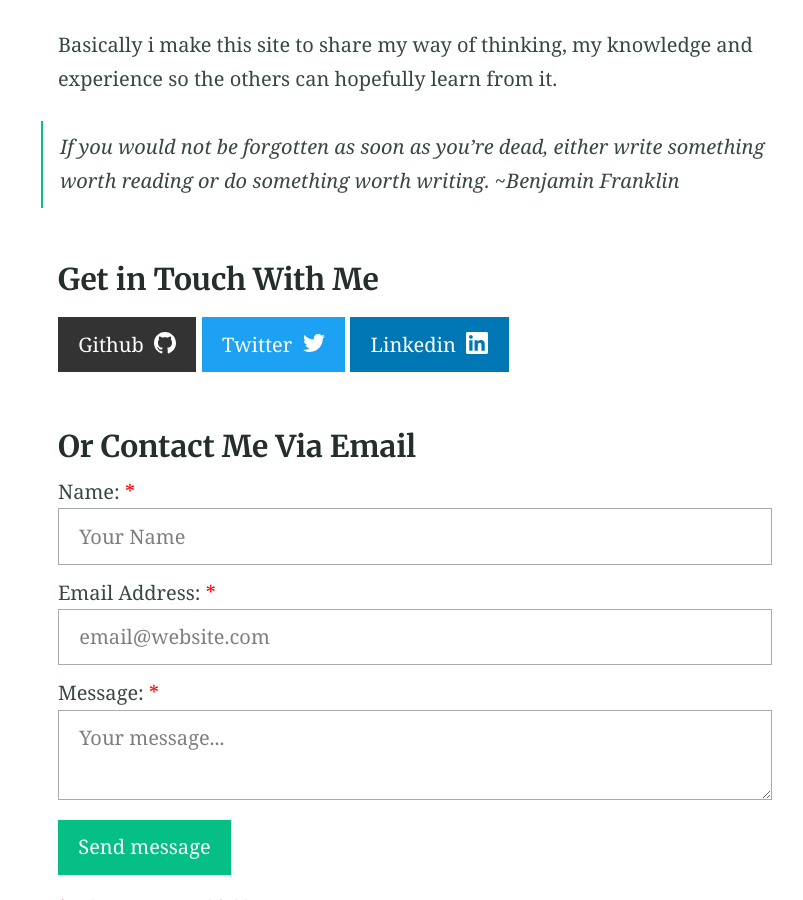
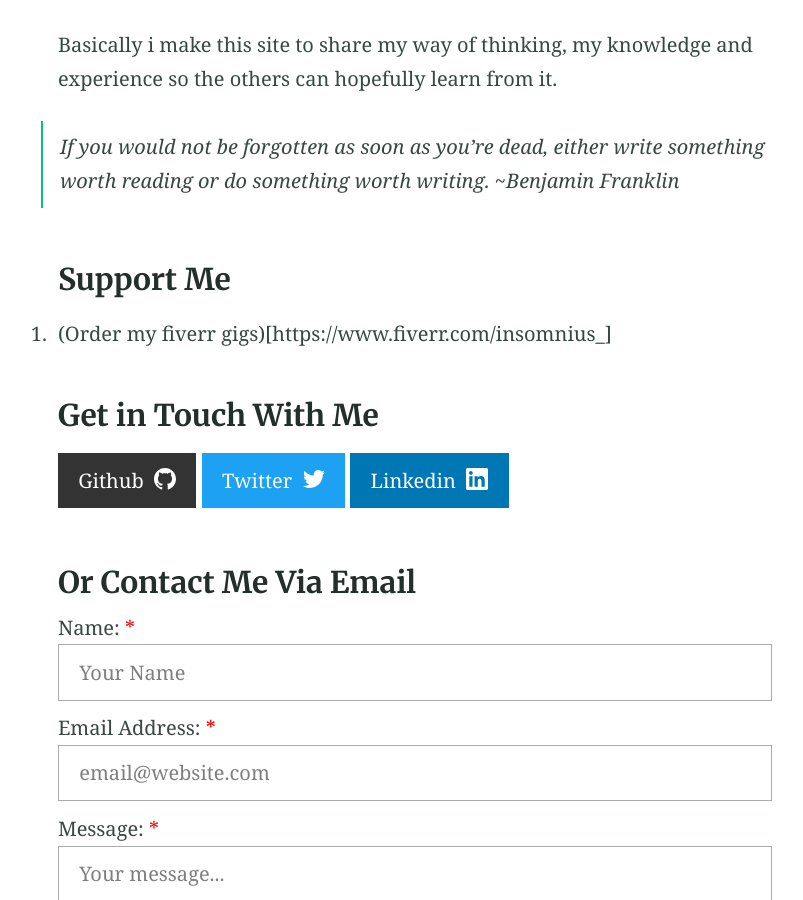
Before and after one commit to insomnius/personal, a Jekyll site: the page built from about.md, in a window 1280 px wide and 900 px high, scrolled down 593 px. Shown: the whole window, without its empty margins (225-1028 px from the left). Built offline with Jekyll 4.4.1, drawn with Linux system fonts in a browser that asks for light colours.

Commit message:
Add support me section

```diff
--- a/about.md
+++ b/about.md
@@ -12,6 +12,10 @@ Basically i make this site to share my way of thinking, my knowledge and experie
 
 > If you would not be forgotten as soon as you're dead, either write something worth reading or do something worth writing. ~Benjamin Franklin
 
+### Support Me
+
+1. (Order my fiverr gigs)[https://www.fiverr.com/insomnius_]
+
 ### Get in Touch With Me
 {% include button.html text="Github" icon="github" link="https://github.com/insomnius" color="#333" %} {% include button.html text="Twitter" icon="twitter" link="https://twitter.com/insomnius_" color="#1da1f2" %} {% include button.html text="Linkedin" link="https://linkedin.com/in/insomnius" color="#0077b5" icon="linkedin" %}
 
```
